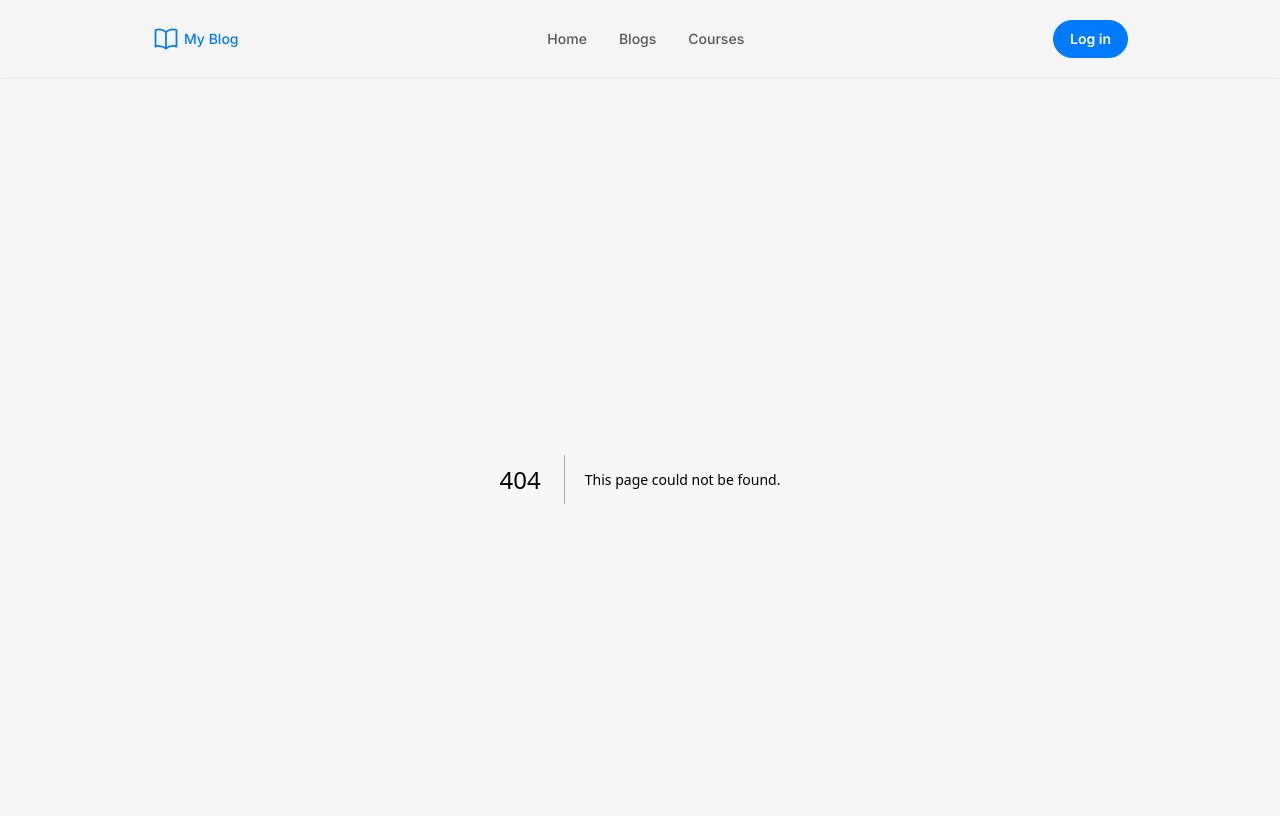
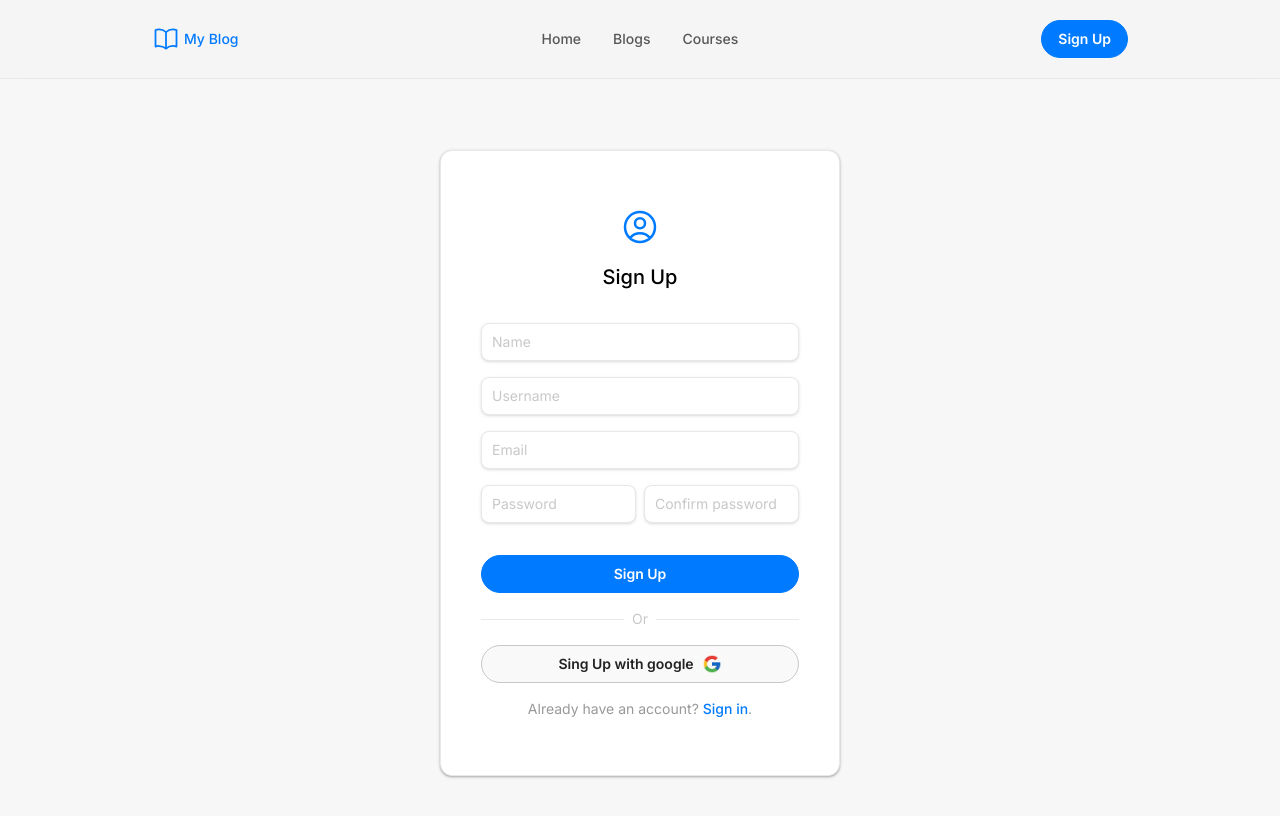
Before and after one commit to AndruTRADX/blog, a Next.js app: page /signup in a window 1280 px wide. Before the commit this address had no page. Shown: the top 816 px of the page. Built offline with nearby package versions, Linux system fonts and the light colour scheme.

Commit message:
Register pages added

```diff
--- a/src/app/globals.css
+++ b/src/app/globals.css
@@ -18,6 +18,10 @@
 
 .bento-grid-child {
   @apply w-full min-h-[180px] flex flex-col justify-center gap-2 cursor-pointer hover:border-primary/75 transition-colors
+}
+
+.input-register-form {
+  @apply w-full bg-light text-sm px-2.5 p-2 rounded-lg border border-light-3 placeholder:text-gray-3 text-gray-1 outline-primary shadow shadow-gray-3/50
 }
 
 @layer utilities {
--- /dev/null
+++ b/src/app/signin/page.tsx
@@ -0,0 +1,62 @@
+import Button from "@/components/button/Button";
+import { UserCircleIcon } from "@heroicons/react/24/outline";
+import Image from "next/image";
+import Link from "next/link";
+
+const page = () => {
+  return (
+    <main className="main-page-section flex justify-center items-center min-h-screen">
+      <form className="bg-light flex flex-col gap-y-4 items-center border border-light-3 py-14 px-10 rounded-xl mb-8 max-w-[400px] shadow shadow-gray-1/30">
+        <UserCircleIcon className="w-10 h-10 text-primary" />
+        <h2 className="text-xl font-gray-1 font-medium">Sign In</h2>
+        <input
+          type="email"
+          placeholder="Email"
+          className="input-register-form mt-4"
+        />
+        <div className="flex gap-2">
+          <input
+            type="password"
+            placeholder="Password"
+            className="input-register-form"
+          />
+          <input
+            type="password"
+            placeholder="Confirm password"
+            className="input-register-form"
+          />
+        </div>
+        <Button text="Sign In" className="w-full mt-4" />
+        <div className="flex gap-2 items-center w-full">
+          <hr className="border-light-3 w-full" />
+          <p className="text-sm text-gray-3">Or</p>
+          <hr className="border-light-3 w-full" />
+        </div>
+        <Button
+          text={
+            <div className="flex items-center justify-center gap-2">
+              Sing In with google
+              <Image
+                src="/logos/google.png"
+                alt="Google"
+                width={20}
+                height={20}
+              />
+            </div>
+          }
+          className="w-full"
+          outline
+        />
+        <p className="text-sm text-gray-2">
+          Don&lsquo;t you have an account?{" "}
+          <Link href="/signup" className="text-primary font-medium">
+            Sign Up
+          </Link>
+          .
+        </p>
+      </form>
+    </main>
+  );
+};
+
+export default page;
--- /dev/null
+++ b/src/app/signup/page.tsx
@@ -0,0 +1,72 @@
+import Button from "@/components/button/Button";
+import { UserCircleIcon } from "@heroicons/react/24/outline";
+import Image from "next/image";
+import Link from "next/link";
+
+const page = () => {
+  return (
+    <main className="main-page-section flex justify-center items-center min-h-screen">
+      <form className="bg-light flex flex-col gap-y-4 items-center border border-light-3 py-14 px-10 rounded-xl mb-8 max-w-[400px] shadow shadow-gray-1/30">
+        <UserCircleIcon className="w-10 h-10 text-primary" />
+        <h2 className="text-xl font-gray-1 font-medium">Sign Up</h2>
+        <input
+          type="text"
+          placeholder="Name"
+          className="input-register-form mt-4"
+        />
+        <input
+          type="text"
+          placeholder="Username"
+          className="input-register-form"
+        />
+        <input
+          type="email"
+          placeholder="Email"
+          className="input-register-form"
+        />
+        <div className="flex gap-2">
+          <input
+            type="password"
+            placeholder="Password"
+            className="input-register-form"
+          />
+          <input
+            type="password"
+            placeholder="Confirm password"
+            className="input-register-form"
+          />
+        </div>
+        <Button text="Sign Up" className="w-full mt-4" />
+        <div className="flex gap-2 items-center w-full">
+          <hr className="border-light-3 w-full" />
+          <p className="text-sm text-gray-3">Or</p>
+          <hr className="border-light-3 w-full" />
+        </div>
+        <Button
+          text={
+            <div className="flex items-center justify-center gap-2">
+              Sing Up with google
+              <Image
+                src="/logos/google.png"
+                alt="Google"
+                width={20}
+                height={20}
+              />
+            </div>
+          }
+          className="w-full"
+          outline
+        />
+        <p className="text-sm text-gray-2">
+          Already have an account?{" "}
+          <Link href="/signin" className="text-primary font-medium">
+            Sign in
+          </Link>
+          .
+        </p>
+      </form>
+    </main>
+  );
+};
+
+export default page;
--- a/src/components/Navbar.tsx
+++ b/src/components/Navbar.tsx
@@ -4,8 +4,11 @@ import Link from "next/link";
 
 import { BookOpenIcon } from "@heroicons/react/24/outline";
 import Button from "./button/Button";
+import { useRouter } from "next/navigation";
 
 const Navbar = () => {
+  const router = useRouter();
+
   return (
     <nav
       className="flex justify-center bg-light-2/80 backdrop-blur-md sticky border-b border-light-3
@@ -37,7 +40,7 @@ const Navbar = () => {
           </Link>
         </ul>
 
-        <Button text="Log in" />
+        <Button text="Sign Up" onClick={() => router.push("/signup")} />
       </div>
     </nav>
   );
--- a/src/components/button/Button.tsx
+++ b/src/components/button/Button.tsx
@@ -4,17 +4,20 @@ interface Props {
   text: React.ReactNode | string;
   onClick?: () => void;
   outline?: boolean;
+  className?: string;
 }
 
-const Button = ({ text, onClick, outline }: Props) => {
+const Button = ({ text, onClick, outline, className }: Props) => {
   return (
     <button
       onClick={onClick}
       className={`${
         outline
-          ? "bg-light-2 hover:bg-light-3 text-gray-1 border-gray-3"
+          ? "bg-light-1/70 hover:bg-light-2 text-gray-1 border-gray-3"
           : "bg-primary hover:bg-primary-hover text-light border-primary"
-      } border px-4 py-2 rounded-3xl text-sm font-semibold transition-colors`}
+      } border px-4 py-2 rounded-3xl text-sm font-semibold transition-colors ${
+        className ? className : ""
+      }`}
     >
       {text}
     </button>
```
Also changed, not shown: public/logos/google.png (added).
